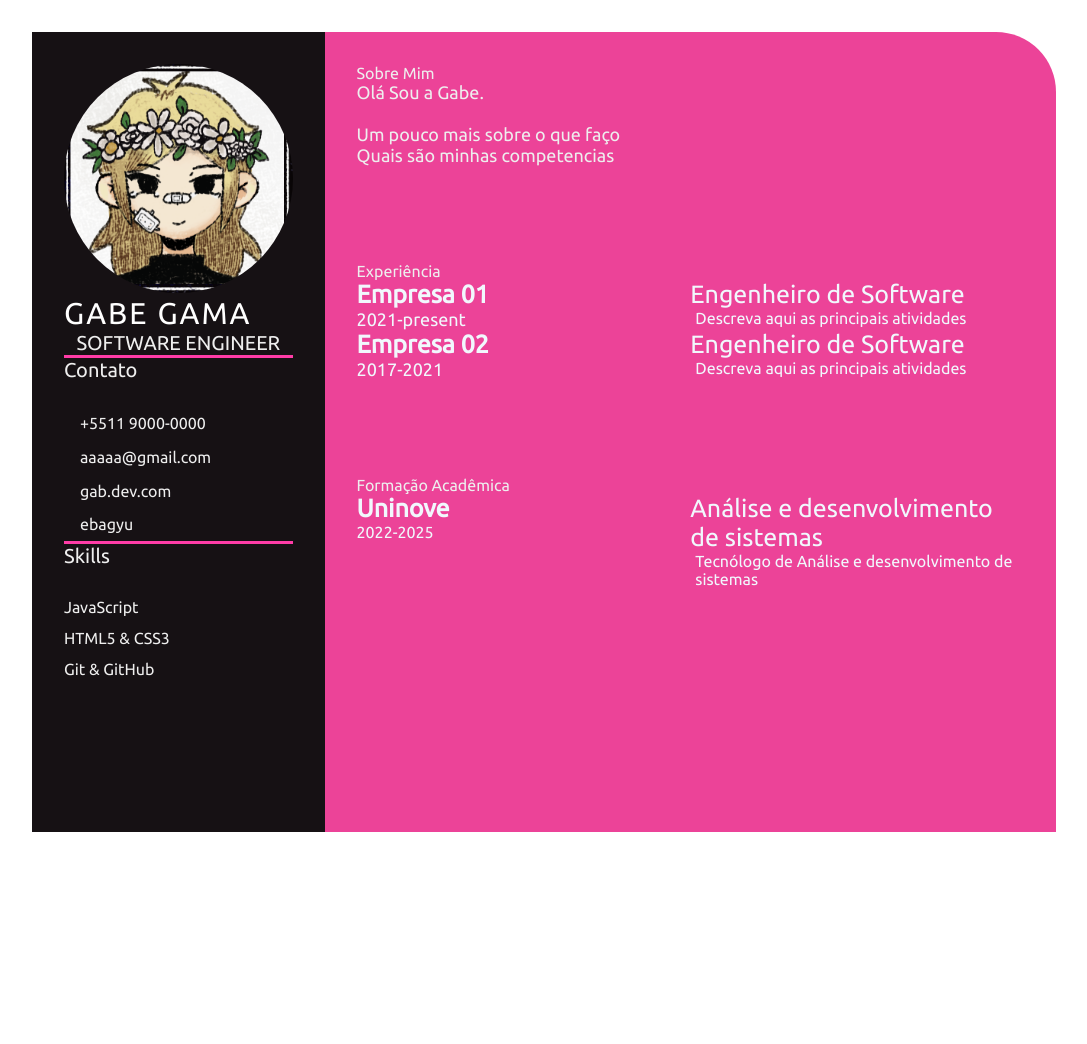
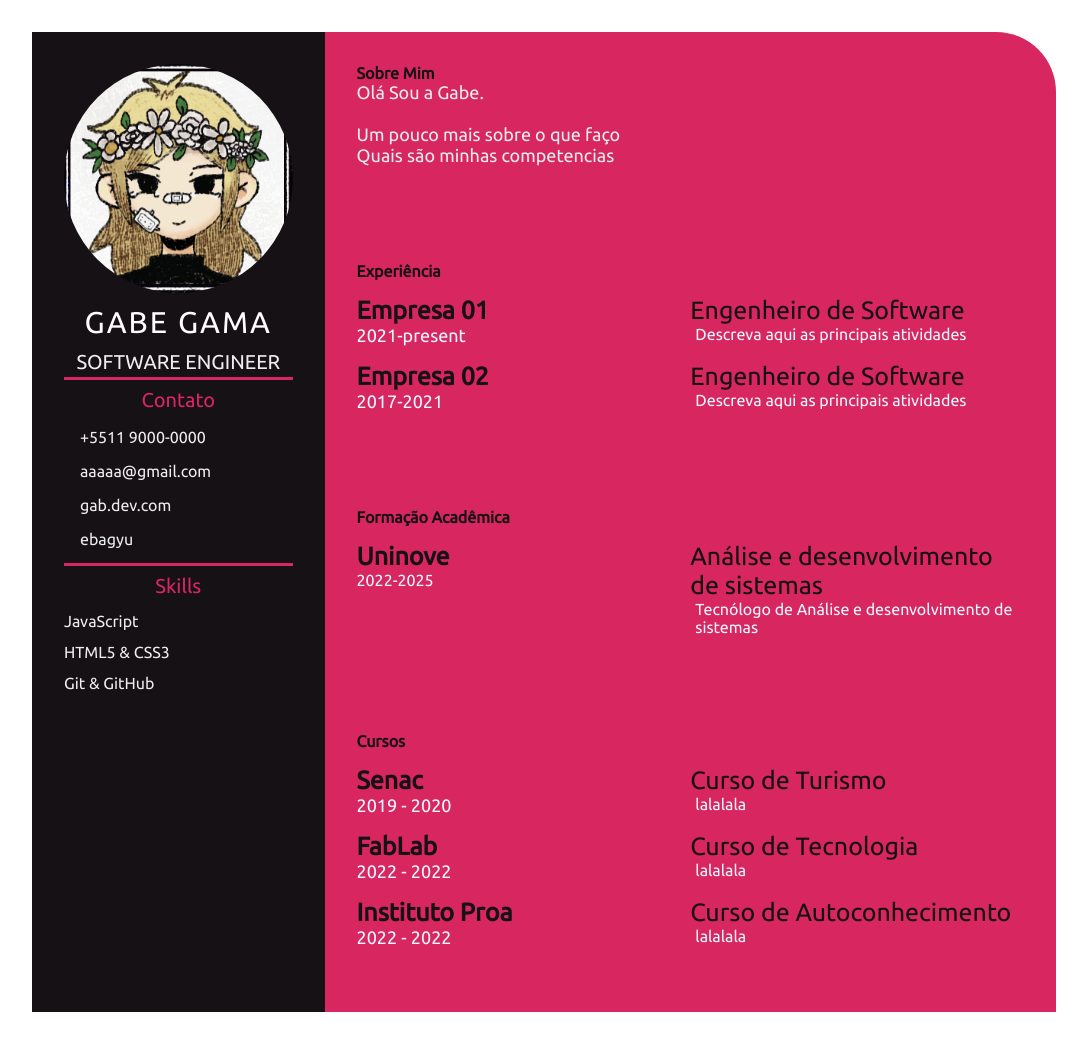
Before and after one commit to ebagyu/JornadaDev, a plain HTML site: page index.html in a window 1280 px wide. Shown: the whole page, without its empty margins (96-1183 px from the left). Before the commit the page ends 864 px from the top, so only its background shows below. Drawn offline with Linux system fonts and the light colour scheme.

Commit message:
feature: awards contents (#5)

```diff
--- a/index.html
+++ b/index.html
@@ -7,7 +7,7 @@
     <meta http-equiv="X-UA-Compatible" content="IE=edge">
     <meta name="viewport" content="width=device-width, initial-scale=1.0">
     <!-- configurações de compatibilidade de navegadores -->
-
+    <link rel="icon" type="image/x-ico" href="img/favicon.ico">
     <title>Gabe Gama CV</title>
 
     <!-- Custom CSS -->
@@ -100,6 +100,35 @@
                     </div>
                 </div>
             </section>
+            <section class="awards gap">
+                <div class="right-title">Cursos</div>
+                <div class="awards-contents">
+                    <div class="awards-left">
+                        <p class="awards-company-name">Senac</p>
+                        <p class="awards-time-period">2019 - 2020</p>
+                    </div>
+                    <div class="awards-right">
+                        <p class="awards-name">Curso de Turismo</p>
+                        <p class="awards-desc">lalalala</p>
+                    </div>
+                    <div class="awards-left">
+                        <p class="awards-company-name">FabLab</p>
+                        <p class="awards-time-period">2022 - 2022</p>
+                    </div>
+                    <div class="awards-right">
+                        <p class="awards-name">Curso de Tecnologia</p>
+                        <p class="awards-desc">lalalala</p>
+                    </div>
+                    <div class="awards-left">
+                        <p class="awards-company-name">Instituto Proa</p>
+                        <p class="awards-time-period">2022 - 2022</p>
+                    </div>
+                    <div class="awards-right">
+                        <p class="awards-name">Curso de Autoconhecimento</p>
+                        <p class="awards-desc">lalalala</p>
+                    </div>
+                </div>
+            </section>
         </section>
     </main>
 </body>
--- a/style.css
+++ b/style.css
@@ -25,7 +25,7 @@
 .right-section {
     grid-column: span 5;
     height: 100%;
-    background-color: #ec4398;
+    background-color: #d82661;
     border-radius: 0px 60px 0px 0px;
 }
 
@@ -35,7 +35,7 @@
 
 .profile {
     width: 100%;
-    border-bottom: 3px solid #ff3ca7;
+    border-bottom: 3px solid #d82661;
 }
 
 .profile .profile-image {
@@ -48,6 +48,8 @@
     font-size: 30px;
     letter-spacing: 2px;
     text-transform: uppercase;
+    text-align: center;
+    margin: 0.6rem;
 }
 
 .profession {
@@ -55,20 +57,23 @@
     font-size: 20px;
     text-transform: uppercase;
     text-align: center;
+    margin: 0.2rem;
 
 }
 
 .contact-info {
-    border-bottom: 3px solid #ff3ca7;
+    border-bottom: 3px solid #d82661;
 }
 
 .left-title {
-    color: #eeeeee;
+    color: #d82661;
     font-size: 20px;
+    text-align: center;
+    margin: 0.5rem;
 }
 
 .contact-info ul {
-    padding-top: 1.5rem;
+    padding-bottom: 0.5rem;
 }
 
 .contact-info ul li,
@@ -85,7 +90,7 @@
 }
 
 .skills ul {
-    padding-top: 1.5rem;
+    padding-bottom: 0.5rem;
 }
 
 .skills ul li p {
@@ -98,7 +103,8 @@
 }
 
 .right-title {
-    color: #eeeeee;
+    color: #161114;
+    font-weight: bold;
 }
 
 .gap {
@@ -110,11 +116,7 @@
     color: #eeeeee;
 }
 
-.experience {
-    padding: 2rem 2rem;
-}
-
-.education {
+.experience, .education, .awards {
     padding: 2rem 2rem;
 }
 
@@ -132,6 +134,8 @@
 .awards-company-name {
     font-size: 25px;
     font-weight: bold;
+    padding-top: 1rem;
+    color: #161114;
 }
 
 .exp-time-period,
@@ -144,6 +148,8 @@
 .education-subject,
 .awards-name {
     font-size: 25px;
+    padding-top: 1rem;
+    color: #161114;
 }
 
 .exp-desc,
```
Also changed, not shown: img/favicon.ico (added).
